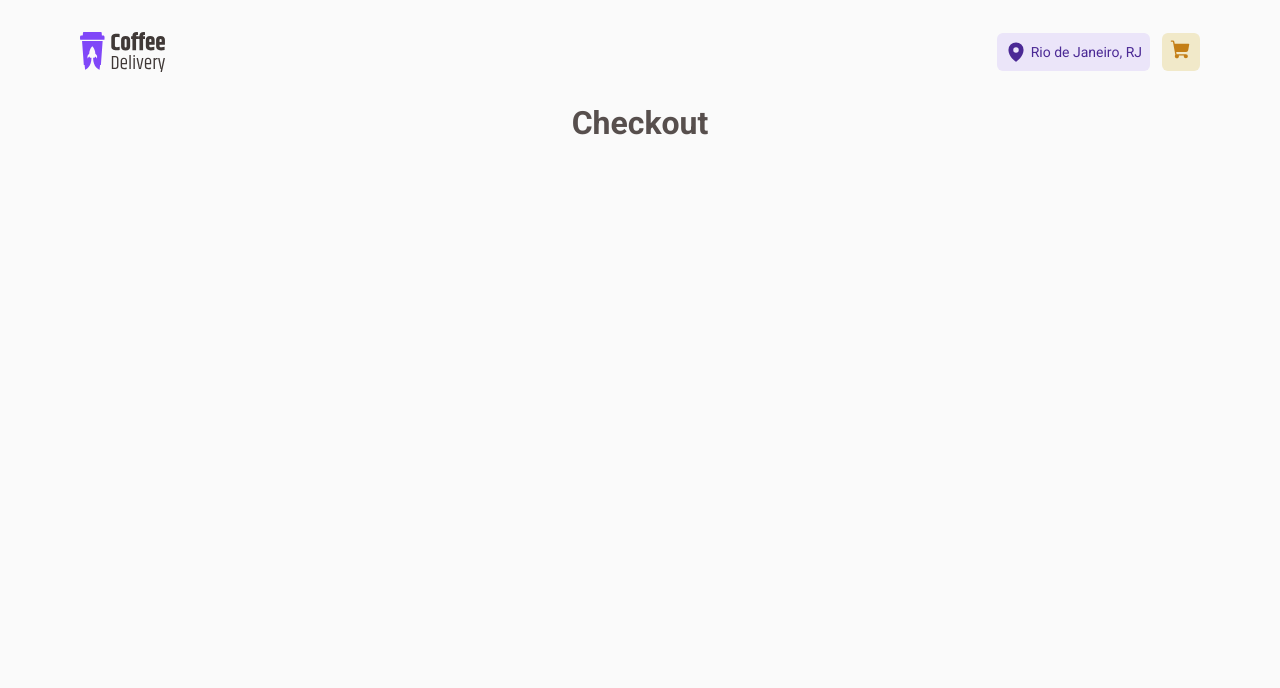
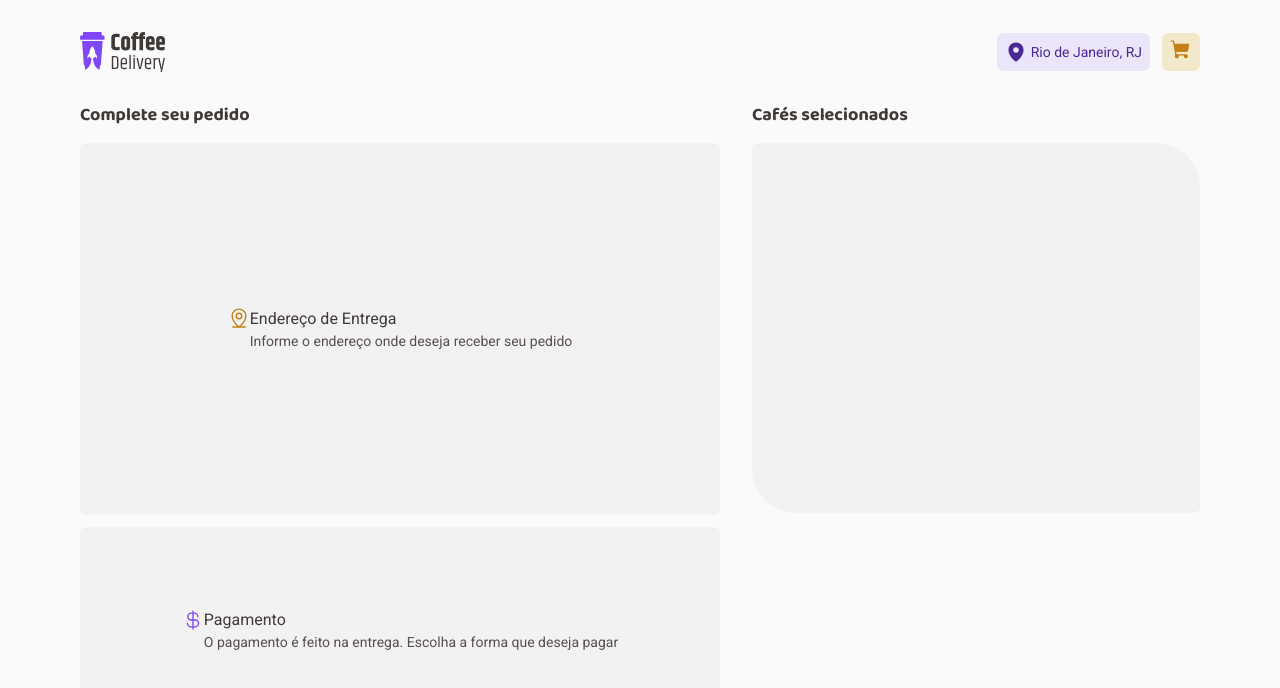
Before and after one commit to bernardo-caetano/coffee-delivery, a React (Vite) app: page /checkout in a window 1280 px wide. Shown: the top 688 px of the page. Built offline with nearby package versions, Linux system fonts and the light colour scheme.

Commit message:
doing layout of checkout page

```diff
--- a/src/pages/Checkout/index.tsx
+++ b/src/pages/Checkout/index.tsx
@@ -1,9 +1,41 @@
-import { CheckoutContainer } from './styles'
+import { CurrencyDollar, MapPinLine } from 'phosphor-react'
+import { AskContainer, CheckoutContainer, CoffeeSelectedContainer, CoffeeSelectedContent, FormContainer, FormTitle, IconContainer, InfoContent, PaymentContainer, Title } from './styles'
 
 export function Checkout() {
   return (
     <CheckoutContainer>
-      <h1>Checkout</h1>
+      <AskContainer>
+        <Title><h2>Complete seu pedido</h2></Title>
+        <FormContainer>
+          <FormTitle>
+            <IconContainer>
+              <MapPinLine color='#C47F17' size={22}/>
+            </IconContainer>
+            <InfoContent>
+              <p>Endereço de Entrega</p>
+              <p>Informe o endereço onde deseja receber seu pedido</p>
+            </InfoContent>
+          </FormTitle>
+        </FormContainer>
+        <PaymentContainer>
+        <FormTitle>
+            <IconContainer>
+              <CurrencyDollar color='#8047F8' size={22}/>
+            </IconContainer>
+            <InfoContent>
+              <p>Pagamento</p>
+              <p>O pagamento é feito na entrega. Escolha a forma que deseja pagar</p>
+            </InfoContent>
+          </FormTitle>
+        </PaymentContainer>
+      </AskContainer>
+
+      <CoffeeSelectedContainer>
+        <Title><h2>Cafés selecionados</h2></Title>
+        <CoffeeSelectedContent></CoffeeSelectedContent>
+      </CoffeeSelectedContainer>
+
+
     </CheckoutContainer>
   )
 }
--- a/src/pages/Checkout/styles.ts
+++ b/src/pages/Checkout/styles.ts
@@ -1,8 +1,112 @@
 import styled from 'styled-components'
+
+const BaseContainer = styled.div`
+  display: flex;
+  align-items: center;
+  justify-content: center;
+`
 
 export const CheckoutContainer = styled.div`
   display: flex;
-  align-items: center;
+  align-items: flex-start;
   justify-content: center;
   width: 100%;
+  gap: 2rem;
+  max-width: 70rem;
+
 `
+
+export const AskContainer = styled(BaseContainer)`
+  flex-direction: column;
+  gap: 0.75rem;
+`
+
+export const Title = styled.div`
+  display: flex;
+  align-items: center;
+  justify-content: flex-start;
+  margin-bottom: 0.25rem;
+  width: 100%;
+
+  h2 {
+    align-self: flex-start;
+    font-family: 'Baloo 2';
+    font-weight: 700;
+    font-size: 1.125rem;
+    line-height: 130%;
+    color: ${props => props.theme['base-subtitle']};
+  }
+`
+
+export const FormContainer = styled(BaseContainer)`
+  padding: 2.5rem;
+  width: 40rem;
+  height: 23.25rem;
+  background: ${props => props.theme['base-card']};
+  border-radius: 6px;
+  flex: none;
+  order: 0;
+  align-self: stretch;
+  flex-grow: 0;
+`
+
+export const PaymentContainer = styled(BaseContainer)`
+  padding: 2.5rem;
+  width: 40rem;
+  height: 12.9375rem;
+  background: ${props => props.theme['base-card']};
+  border-radius: 6px;
+  flex: none;
+  order: 1;
+  align-self: stretch;
+  flex-grow: 0;
+`
+export const CoffeeSelectedContainer = styled(BaseContainer)`
+  flex-direction: column;
+  width: 100%;
+  gap: 0.75rem;
+`
+
+export const CoffeeSelectedContent = styled(BaseContainer)`
+  padding: 2.5rem;
+  width: 28rem;
+  height: 23.125rem;
+  background: ${props => props.theme['base-card']};
+  border-radius: 6px 44px;
+`
+export const FormTitle = styled(BaseContainer)`
+  height: 2.75rem;
+`
+
+export const IconContainer = styled.div`
+  display: flex;
+  align-items: flex-start;
+  justify-content: center;
+  height: 100%;
+`
+
+export const InfoContent = styled.div`
+  display: flex;
+  align-items: flex-start;
+  justify-content: center;
+  flex-direction: column;
+  gap: 0.125rem;
+
+  p{
+    line-height: 130%;
+    align-self: stretch;
+    flex-grow: 0;
+  }
+
+  p:first-child {
+    color:  ${props => props.theme['base-subtitle']};
+    order: 0;
+  }
+
+  p:last-child {
+    font-size: 0.875rem;
+    color: ${props => props.theme['base-text']};
+    flex: none;
+    order: 1;
+  }
+`
```
